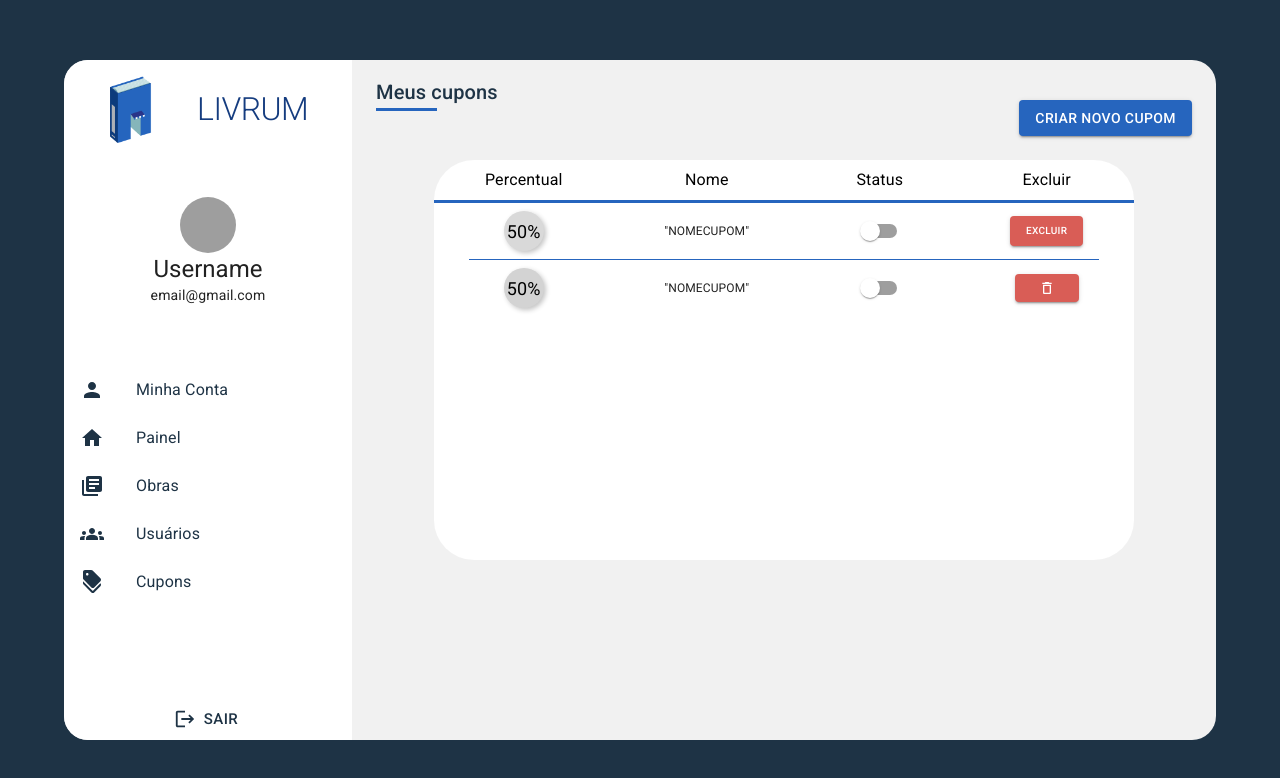
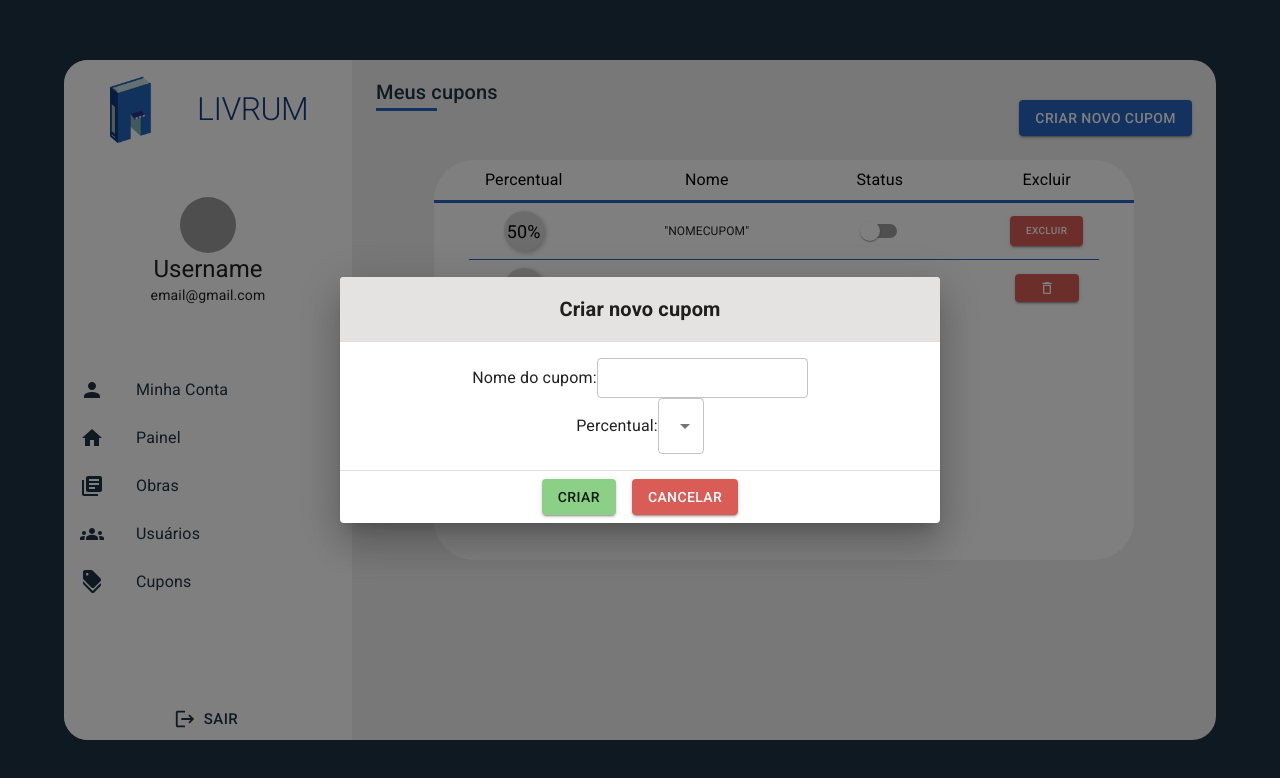
Before and after one commit to byte-stack-uefs/livrum, a Next.js app in the folder phase_4/app/webapp/: page /autor/cupons in a window 1280 px wide. Both pictures are taken after a click on the button "CRIAR NOVO CUPOM". Shown: the top 778 px of the page. Built offline with nearby package versions, Linux system fonts and the light colour scheme; grey boxes are pictures that could not be loaded.

Commit message:
modal de criação de cupom
modal de criação de cupom criado

```diff
--- a/phase_4/app/webapp/app/(internal)/autor/cupons/page.tsx
+++ b/phase_4/app/webapp/app/(internal)/autor/cupons/page.tsx
@@ -18,17 +18,53 @@ import {
     Box,
     Stack,
     Switch,
+    Select,
 } from "@mui/material";
 
 import Grid from "@mui/material/Unstable_Grid2";
 import Divider from "@/app/components/Divider";
 import { theme } from "@/app/theme";
 import DeleteOutlinedIcon from '@mui/icons-material/DeleteOutlined';
+import InputLabel from '@mui/material/InputLabel';
+import MenuItem from '@mui/material/MenuItem';
 
 
-export default class page extends Component {
-  render() {
+const autorCupons = () => {
+    const [openModal, setOpenModal] = useState(false);
+
+    const BootstrapDialog = styled(Dialog)(({ theme }) => ({
+        "& .MuiDialogContent-root": {
+            padding: theme.spacing(2),
+        },
+        "& .MuiDialogActions-root": {
+            padding: theme.spacing(1),
+        },
+    }));
+
+    const handleOpen = () => {
+        setOpenModal(true);
+    };
+
+    const handleClose = () => {
+        setOpenModal(false);
+    };
+    const StyledDialogTitle = styled(DialogTitle)({
+        m: 0,
+        p: 2,
+        textAlign: "center",
+        backgroundColor: "#E5E2E2",
+        fontFamily: "Roboto",
+        fontSize: "20px",
+    });
+
+    const [age, setAge] = React.useState('');
+
+    const handleChange = (event: SelectChangeEvent) => {
+      setAge(event.target.value as string);
+    };
+
     return (
+        <main>
         <Grid>
             <Grid container   direction="row" justifyContent="space-between" alignItems="center" sx={{backgroundColor:''}}>
 
@@ -42,7 +78,7 @@ export default class page extends Component {
                 </Grid>
 
                 <Grid xs={3} paddingTop={2}>
-                <Button  variant="contained">Criar novo cupom</Button>
+                    <Button  variant="contained" onClick={(e) => {e.preventDefault();setOpenModal(true);}}>Criar novo cupom</Button>
                 </Grid>
             </Grid>
 
@@ -84,16 +120,60 @@ export default class page extends Component {
                             <Button variant="contained" color="error"><DeleteOutlinedIcon sx={{fontSize:16}} width={73}/></Button></Grid>
                     </Grid>
 
-
-
-
-
-
                 </Grid>
             </Grid>
 
+            <BootstrapDialog open={openModal} onClose={handleClose} fullWidth maxWidth="sm">
+                    <StyledDialogTitle id="customized-dialog-title">
+                        <strong>Criar novo cupom</strong>
+                    </StyledDialogTitle>
+                    <DialogContent dividers>
+                        <Grid container direction="row" justifyContent="center" alignItems="center">
+                            <Typography>Nome do cupom: </Typography>
+                            <TextField size="small"></TextField>
+                        </Grid>
+                        <Grid container direction="row" justifyContent="center" alignItems="center">
+                            <Typography>Percentual: </Typography>
+                            <Select onChange={handleChange}>
+                                <MenuItem value={10}>10%</MenuItem>
+                                <MenuItem value={20}>20%</MenuItem>
+                                <MenuItem value={30}>30%</MenuItem>
+                                <MenuItem value={40}>40%</MenuItem>
+                                <MenuItem value={50}>50%</MenuItem>
+                            </Select>
+                        </Grid>
+
+                    </DialogContent>
+
+                    <DialogActions>
+                        <Stack justifyContent="center" gap={2} flexDirection="row" width={1.0} flexWrap="wrap">
+                            <Button
+                                color="success"
+                                variant="contained"
+                                onClick={(e) => {
+                                    e.preventDefault();
+                                    setOpenModal(false);
+                                }}
+                            >
+                                Criar
+                            </Button>
+                            <Button
+                                color="error"
+                                variant="contained"
+                                onClick={(e) => {
+                                    e.preventDefault();
+                                    setOpenModal(false);
+                                }}
+                            >
+                                Cancelar
+                            </Button>
+                        </Stack>
+                    </DialogActions>
+                </BootstrapDialog>
 
         </Grid>
-    )
-  }
-}
+        </main>
+    );
+};
+
+export default autorCupons;
```
Lines whose indentation alone changed are shown as unchanged.
